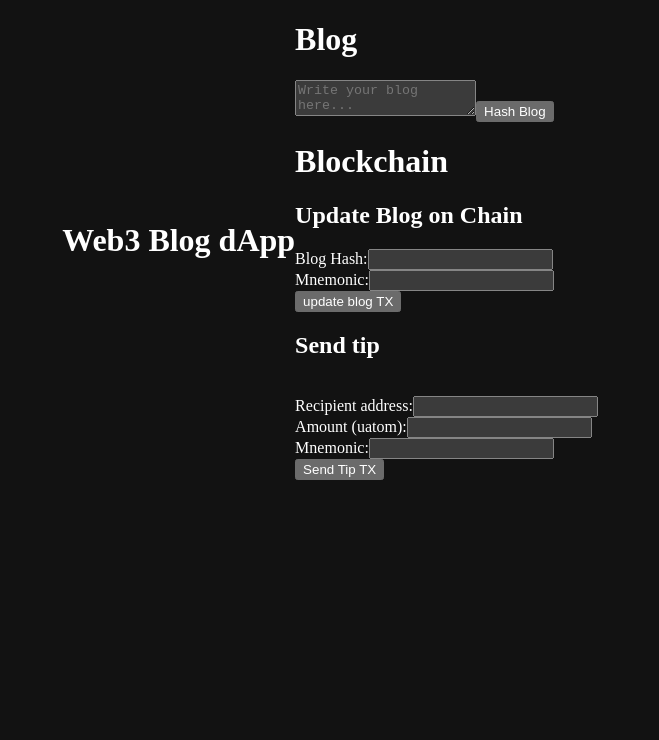
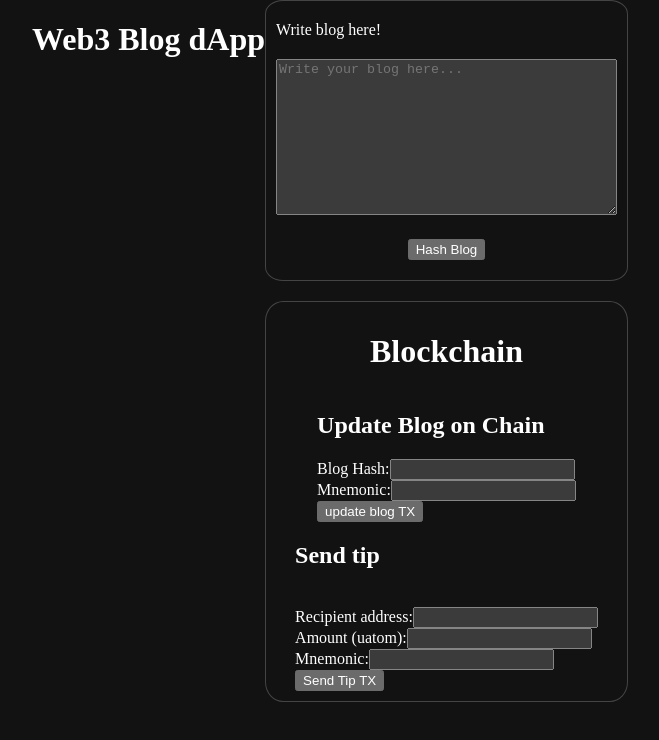
Before and after one commit to Ranci-18/web3-blog, a React app: page / in a window 1280 px wide. Shown: the top 740 px of the page, without its empty margins (310-969 px from the left). Built offline with nearby package versions, Linux system fonts and the light colour scheme.

Commit message:
add sass

```diff
--- a/src/components/Blockchain.tsx
+++ b/src/components/Blockchain.tsx
@@ -1,6 +1,7 @@
 import { useState } from "react";
 import { StargateClient, SigningStargateClient } from "@cosmjs/stargate";
 import { coins, DirectSecp256k1HdWallet } from "@cosmjs/proto-signing";
+import '../sass/blockchain.sass';
 
 const Blockchain: React.FC = () => {
     const [blogHash, setBlogHash] = useState<string>(""); // hash of the blog
@@ -101,7 +102,7 @@ const Blockchain: React.FC = () => {
     }
 
     return (
-        <div>
+        <div className="blockchain">
             <h1>Blockchain</h1>
             <form onSubmit={handleSubmit}>
                 <h2>Update Blog on Chain</h2>
--- a/src/components/Blog.tsx
+++ b/src/components/Blog.tsx
@@ -1,5 +1,6 @@
 import SHA256 from "crypto-js/sha256";
 import React, { useState } from "react";
+import '../sass/blog.sass';
 
 const Blog: React.FC = () => {
     const [blog, setBlog] = useState<string>("");
@@ -18,13 +19,19 @@ const Blog: React.FC = () => {
     }
 
     return (
-        <div>
-            <h1>Blog</h1>
-            <textarea
-                value={blog}
-                onChange={handleBlogChange}
-                placeholder="Write your blog here..."
-            />
+        <div className="blog">
+            <label htmlFor="blog">
+                <p>Write blog here!</p>
+                <textarea
+                    value={blog}
+                    onChange={handleBlogChange}
+                    placeholder="Write your blog here..."
+                    id="blog"
+                    cols={40}
+                    rows={10}
+                />
+            </label>
+
             <button onClick={generateHash} disabled={loading}>
                 {loading ? "Loading..." : "Hash Blog"}
             </button>
--- a/src/sass/app.sass
+++ b/src/sass/app.sass
@@ -2,4 +2,3 @@
     display: flex
     flex-wrap: wrap
     justify-content: center
-    align-items: center
--- /dev/null
+++ b/src/sass/blockchain.sass
@@ -0,0 +1,10 @@
+.blockchain
+    border: 1px solid rgba(255, 255, 255, 0.21)
+    border-radius: 5%
+    display: flex
+    flex-direction: column
+    align-items: center
+    justify-content: center
+    padding: 10px
+    position: relative
+    top: 20px
--- /dev/null
+++ b/src/sass/blog.sass
@@ -0,0 +1,11 @@
+.blog
+    border: 1px solid rgba(255, 255, 255, 0.21)
+    border-radius: 5%
+    display: flex
+    flex-direction: column
+    align-items: center
+    justify-content: center
+    padding: 10px
+
+    p, textarea, button
+        margin: 10px 0
```
